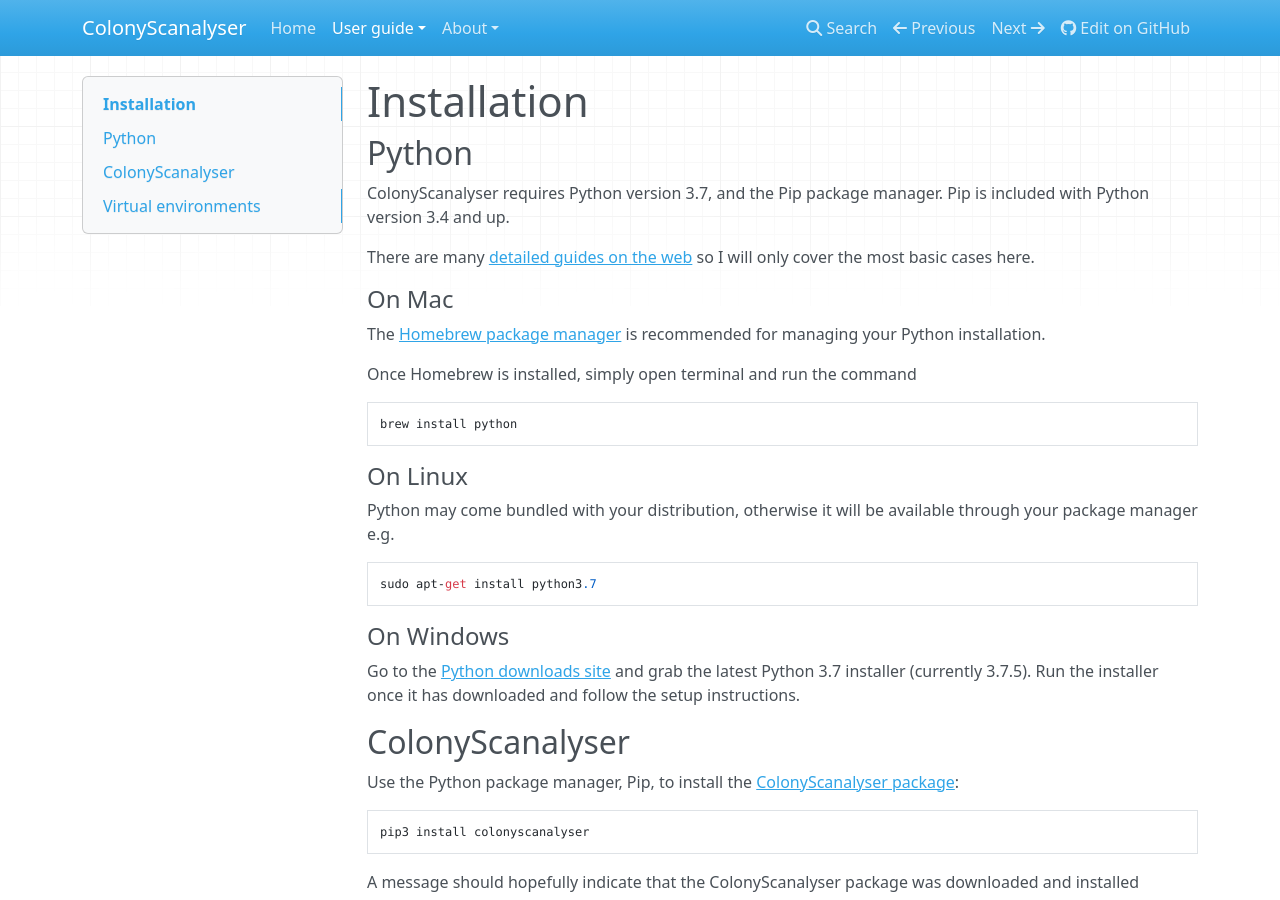
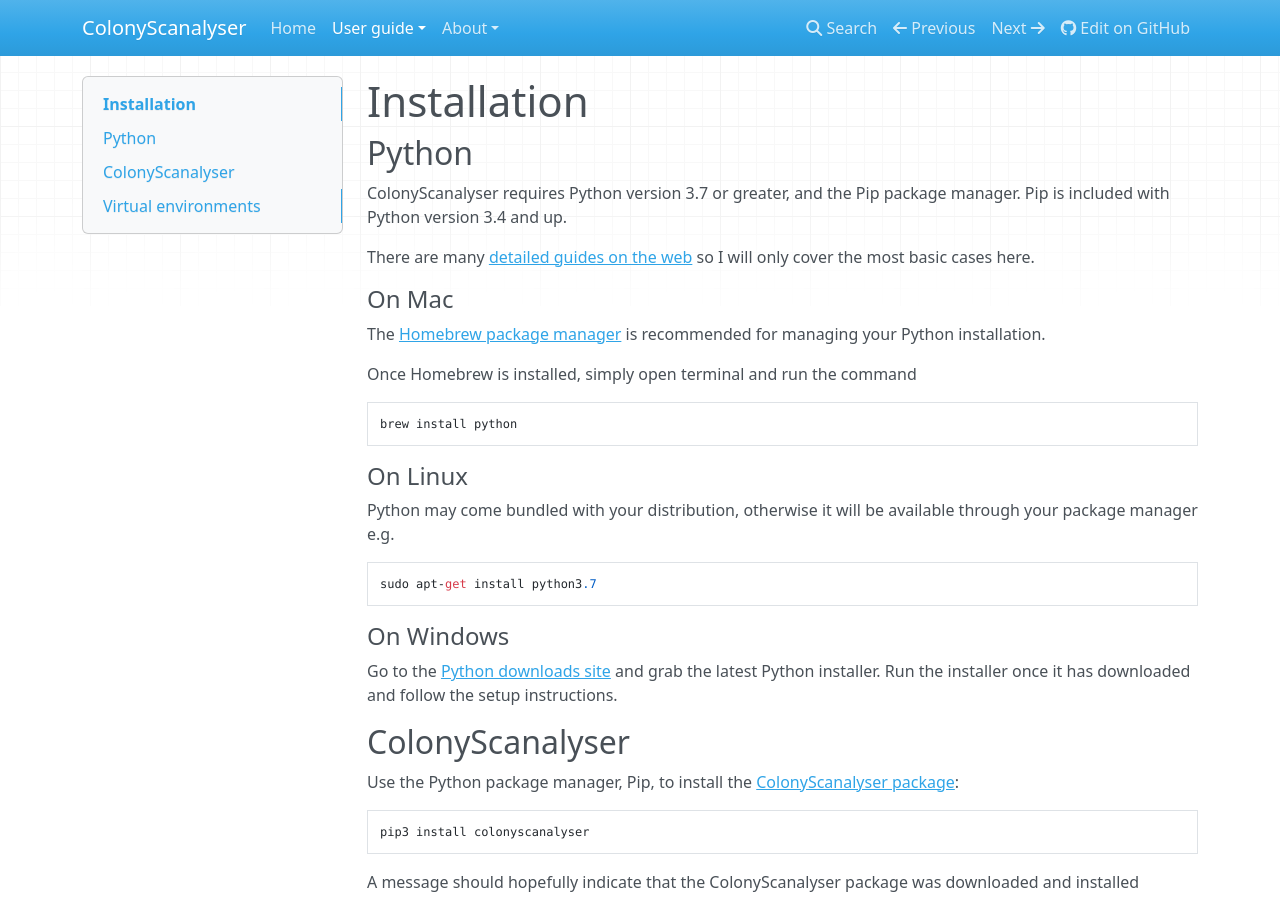
Before and after one commit to Erik-White/ColonyScanalyser, an MkDocs documentation site: the page built from docs/installation.md, in a window 1280 px wide and 900 px high. Built offline with MkDocs 1.6.1, drawn with Linux system fonts in a browser that asks for light colours; nearby versions of some CDN libraries.

Commit message:
Update to reflect Python version change

````diff
--- a/docs/installation.md
+++ b/docs/installation.md
@@ -1,6 +1,6 @@
 # Installation
 ## Python
-ColonyScanalyser requires Python version 3.7, and the Pip package manager. Pip is included with Python version 3.4 and up.
+ColonyScanalyser requires Python version 3.7 or greater, and the Pip package manager. Pip is included with Python version 3.4 and up.
 
 There are many [detailed guides on the web](https://docs.python-guide.org/starting/installation/) so I will only cover the most basic cases here.
 #### On Mac
@@ -16,7 +16,7 @@
 sudo apt-get install python3.7
 ```
 #### On Windows
-Go to the [Python downloads site](https://www.python.org/downloads/windows/) and grab the latest Python 3.7 installer (currently 3.7.5). Run the installer once it has downloaded and follow the setup instructions.
+Go to the [Python downloads site](https://www.python.org/downloads/windows/) and grab the latest Python installer. Run the installer once it has downloaded and follow the setup instructions.
 
 ## ColonyScanalyser
 Use the Python package manager, Pip, to install the [ColonyScanalyser package](https://pypi.org/project/colonyscanalyser/):
````
Also changed, not shown: docs/CHANGELOG.md (+1 -0 lines), docs/quick_start.md (+2 -2 lines).
